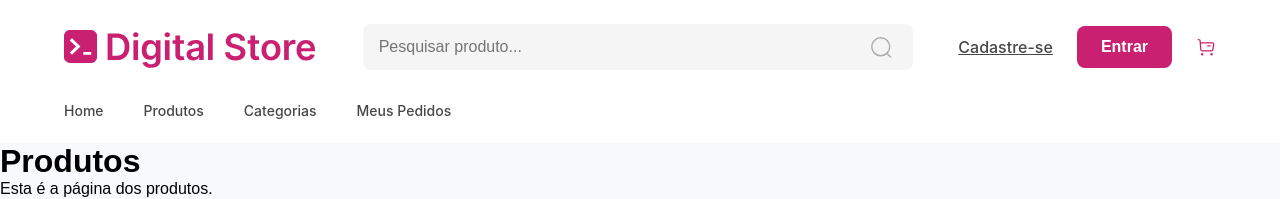
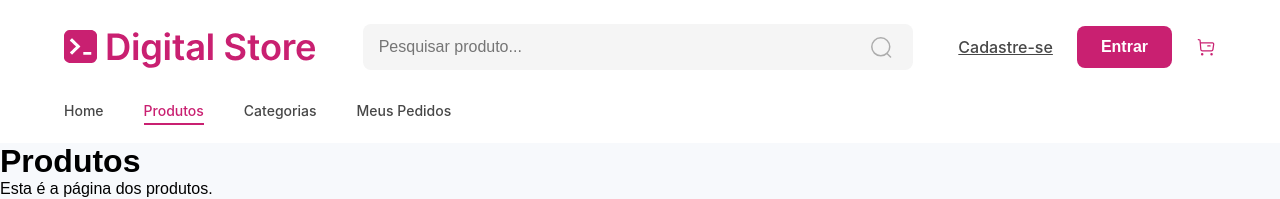
Before and after one commit to CacioDavi/Projeto-FrontEnd, a React (Vite) app: page /products in a window 1280 px wide. Shown: the top 199 px of the page. Built offline with nearby package versions, Linux system fonts and the light colour scheme.

Commit message:
Correção do link para a página de produtos

```diff
--- a/src/components/Header/Header.jsx
+++ b/src/components/Header/Header.jsx
@@ -18,7 +18,7 @@ function Header() {
   const navigationLinks = (
     <>
       <NavLink to="/" end onClick={closeMenu}>Home</NavLink>
-      <NavLink to="/produtos" onClick={closeMenu}>Produtos</NavLink>
+      <NavLink to="/products" onClick={closeMenu}>Produtos</NavLink>
       <NavLink to="/categories" onClick={closeMenu}>Categorias</NavLink>
       <NavLink to="/orders" onClick={closeMenu}>Meus Pedidos</NavLink>
     </>
```
